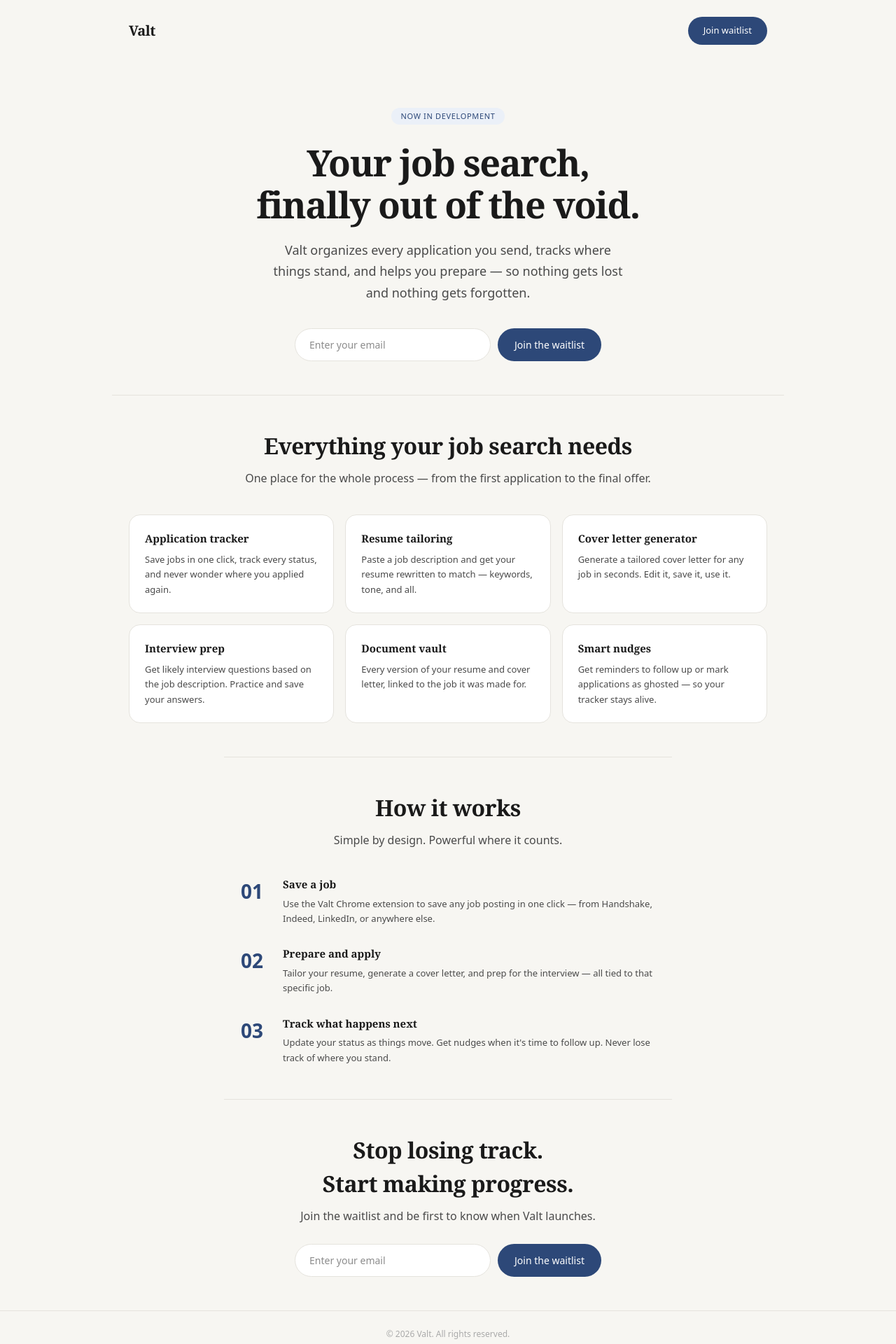
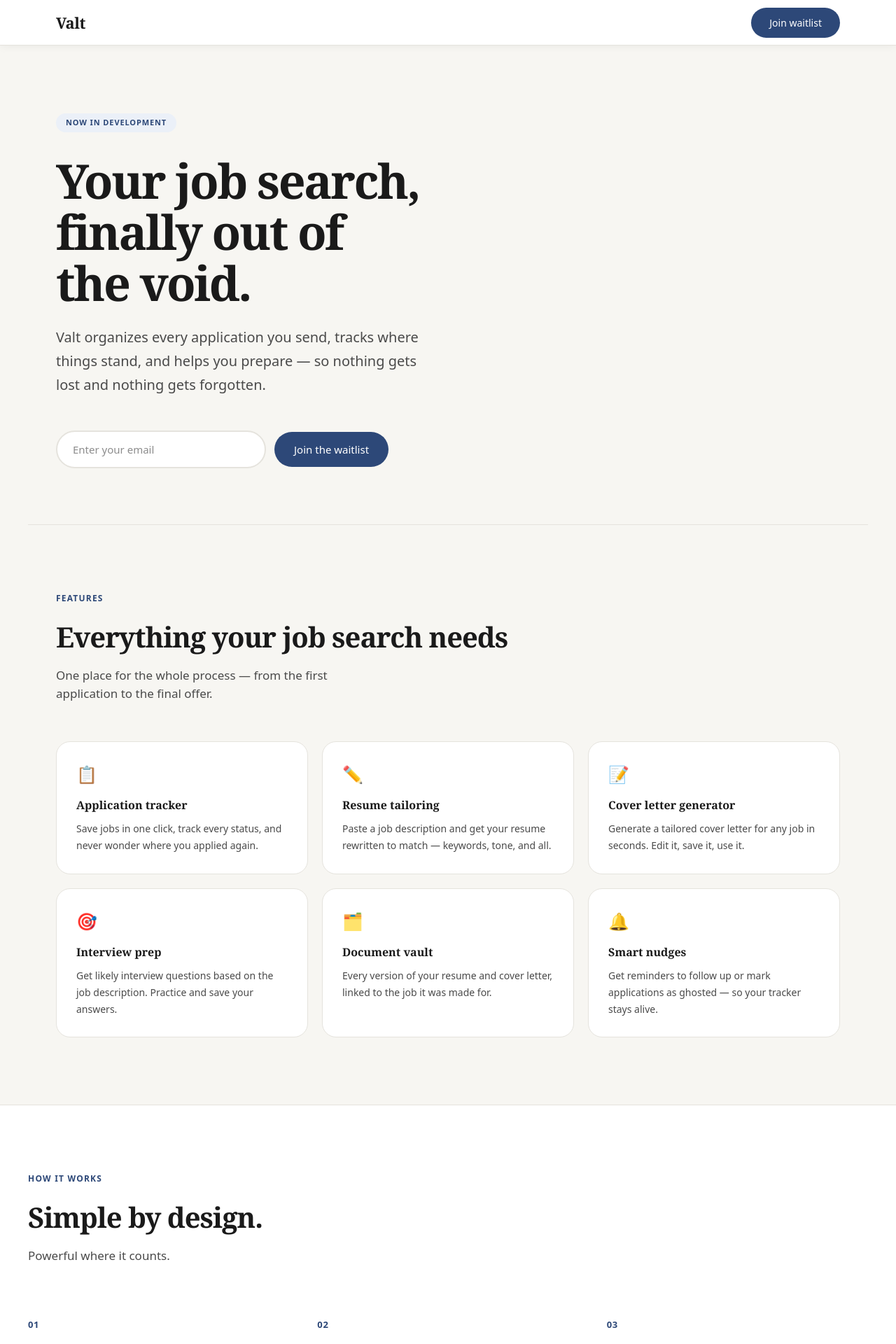
Before and after one commit to ashlynmcadams/job-tracker, a Next.js app: page / in a window 1280 px wide. Shown: the top 1920 px of the page at 70% size. Built offline with nearby package versions, Linux system fonts and the light colour scheme; no server answers.

Commit message:
update landing page design

```diff
--- a/app/page.tsx
+++ b/app/page.tsx
@@ -1,140 +1,175 @@
 "use client";
 import { useState } from "react";
+import { createClient } from "@supabase/supabase-js";
+
+const supabase = createClient(
+  process.env.NEXT_PUBLIC_SUPABASE_URL!,
+  process.env.NEXT_PUBLIC_SUPABASE_ANON_KEY!
+);
 
 export default function Home() {
   const [email, setEmail] = useState("");
   const [submitted, setSubmitted] = useState(false);
+  const [loading, setLoading] = useState(false);
+  const [error, setError] = useState("");
 
-  function handleSubmit(e: React.MouseEvent) {
+  async function handleSubmit(e: React.MouseEvent) {
     e.preventDefault();
-    if (email) setSubmitted(true);
+    if (!email) return;
+    setLoading(true);
+    setError("");
+    const { error } = await supabase.from("waitlist").insert([{ email }]);
+    if (error) {
+      setError("Something went wrong. Please try again.");
+    } else {
+      setSubmitted(true);
+    }
+    setLoading(false);
   }
 
   return (
     <main style={{ background: "#F7F6F2", color: "#1A1A1A", minHeight: "100vh", fontFamily: "'Georgia', serif" }}>
 
       {/* Nav */}
-      <nav style={{ maxWidth: 960, margin: "0 auto", padding: "24px 24px", display: "flex", alignItems: "center", justifyContent: "space-between" }}>
-        <span style={{ fontSize: 20, fontWeight: 600, letterSpacing: "-0.5px", color: "#1A1A1A", fontFamily: "'Georgia', serif" }}>Valt</span>
+      <nav style={{
+        background: "#fff",
+        borderBottom: "1px solid #E5E3DD",
+        position: "sticky",
+        top: 0,
+        zIndex: 100,
+        boxShadow: "0 1px 12px rgba(0,0,0,0.06)"
+      }}>
+        <div style={{ maxWidth: 1200, margin: "0 auto", padding: "0 40px", height: 64, display: "flex", alignItems: "center", justifyContent: "space-between" }}>
+          <span style={{ fontSize: 22, fontWeight: 700, letterSpacing: "-0.5px", color: "#1A1A1A", fontFamily: "'Georgia', serif" }}>Valt</span>
           <button
             onClick={() => document.getElementById("waitlist")?.scrollIntoView({ behavior: "smooth" })}
-          style={{ fontSize: 13, background: "#2D4878", color: "#fff", padding: "10px 22px", borderRadius: 999, border: "none", cursor: "pointer", fontFamily: "system-ui, sans-serif" }}
+            style={{ fontSize: 14, background: "#2D4878", color: "#fff", padding: "11px 26px", borderRadius: 999, border: "none", cursor: "pointer", fontFamily: "system-ui, sans-serif", fontWeight: 500 }}
           >
             Join waitlist
           </button>
+        </div>
       </nav>
 
       {/* Hero */}
-      <section style={{ maxWidth: 720, margin: "0 auto", padding: "64px 24px 48px", textAlign: "center" }}>
-        <div style={{ display: "inline-block", fontSize: 11, fontWeight: 500, background: "#EBF0F8", color: "#2D4878", padding: "4px 14px", borderRadius: 999, marginBottom: 24, letterSpacing: "0.06em", textTransform: "uppercase", fontFamily: "system-ui, sans-serif" }}>
+      <section style={{ maxWidth: 1200, margin: "0 auto", padding: "96px 40px 80px" }}>
+        <div style={{ maxWidth: 780 }}>
+          <div style={{ display: "inline-block", fontSize: 11, fontWeight: 600, background: "#EBF0F8", color: "#2D4878", padding: "5px 14px", borderRadius: 999, marginBottom: 32, letterSpacing: "0.08em", textTransform: "uppercase", fontFamily: "system-ui, sans-serif" }}>
             Now in development
           </div>
-        <h1 style={{ fontSize: 52, fontWeight: 600, lineHeight: 1.15, letterSpacing: "-1.5px", marginBottom: 20, color: "#1A1A1A" }}>
-          Your job search,<br />finally out of the void.
+          <h1 style={{ fontSize: 68, fontWeight: 700, lineHeight: 1.08, letterSpacing: "-2.5px", marginBottom: 24, color: "#1A1A1A" }}>
+            Your job search,<br />finally out of<br />the void.
           </h1>
-        <p style={{ fontSize: 18, color: "#4A4A4A", maxWidth: 520, margin: "0 auto 36px", lineHeight: 1.7, fontFamily: "system-ui, sans-serif" }}>
+          <p style={{ fontSize: 20, color: "#4A4A4A", maxWidth: 540, marginBottom: 48, lineHeight: 1.7, fontFamily: "system-ui, sans-serif" }}>
             Valt organizes every application you send, tracks where things stand, and helps you prepare — so nothing gets lost and nothing gets forgotten.
           </p>
-        <div id="waitlist" style={{ display: "flex", flexDirection: "column", alignItems: "center", gap: 12 }}>
-          <div style={{ display: "flex", gap: 10, flexWrap: "wrap", justifyContent: "center" }}>
+          <div id="waitlist" style={{ display: "flex", gap: 12, flexWrap: "wrap", alignItems: "center" }}>
             <input
               type="email"
               placeholder="Enter your email"
               value={email}
               onChange={(e) => setEmail(e.target.value)}
-              style={{ padding: "12px 20px", borderRadius: 999, border: "1px solid #E5E3DD", fontSize: 14, width: 280, outline: "none", background: "#fff", fontFamily: "system-ui, sans-serif", color: "#1A1A1A" }}
+              style={{ padding: "14px 22px", borderRadius: 999, border: "2px solid #E5E3DD", fontSize: 15, width: 300, outline: "none", background: "#fff", fontFamily: "system-ui, sans-serif", color: "#1A1A1A" }}
             />
             <button
               onClick={handleSubmit}
-              style={{ padding: "12px 24px", background: "#2D4878", color: "#fff", fontSize: 14, borderRadius: 999, border: "none", cursor: "pointer", fontFamily: "system-ui, sans-serif" }}
+              disabled={loading}
+              style={{ padding: "14px 28px", background: "#2D4878", color: "#fff", fontSize: 15, borderRadius: 999, border: "none", cursor: "pointer", fontFamily: "system-ui, sans-serif", fontWeight: 500 }}
             >
-              {submitted ? "You're on the list!" : "Join the waitlist"}
+              {loading ? "Saving..." : submitted ? "You're on the list!" : "Join the waitlist"}
             </button>
           </div>
-          {submitted && (
-            <p style={{ fontSize: 13, color: "#4A4A4A", fontFamily: "system-ui, sans-serif" }}>We'll be in touch soon.</p>
-          )}
+          {submitted && <p style={{ marginTop: 14, fontSize: 14, color: "#4A4A4A", fontFamily: "system-ui, sans-serif" }}>We'll be in touch soon.</p>}
+          {error && <p style={{ marginTop: 14, fontSize: 14, color: "red", fontFamily: "system-ui, sans-serif" }}>{error}</p>}
         </div>
       </section>
 
       {/* Features */}
-      <section style={{ maxWidth: 960, margin: "0 auto", padding: "48px 24px", borderTop: "1px solid #E5E3DD" }}>
-        <h2 style={{ fontSize: 32, fontWeight: 600, textAlign: "center", marginBottom: 10, letterSpacing: "-0.5px" }}>
+      <section style={{ maxWidth: 1200, margin: "0 auto", padding: "96px 40px", borderTop: "1px solid #E5E3DD" }}>
+        <p style={{ fontSize: 12, fontWeight: 600, letterSpacing: "0.1em", textTransform: "uppercase", color: "#2D4878", fontFamily: "system-ui, sans-serif", marginBottom: 16 }}>Features</p>
+        <h2 style={{ fontSize: 40, fontWeight: 700, letterSpacing: "-1px", marginBottom: 12 }}>
           Everything your job search needs
         </h2>
-        <p style={{ textAlign: "center", color: "#4A4A4A", marginBottom: 40, fontSize: 16, fontFamily: "system-ui, sans-serif" }}>
+        <p style={{ color: "#4A4A4A", marginBottom: 56, fontSize: 17, fontFamily: "system-ui, sans-serif", maxWidth: 480 }}>
           One place for the whole process — from the first application to the final offer.
         </p>
-        <div style={{ display: "grid", gridTemplateColumns: "repeat(auto-fit, minmax(260px, 1fr))", gap: 16 }}>
+        <div style={{ display: "grid", gridTemplateColumns: "repeat(auto-fit, minmax(300px, 1fr))", gap: 20 }}>
           {[
-            { title: "Application tracker", desc: "Save jobs in one click, track every status, and never wonder where you applied again." },
-            { title: "Resume tailoring", desc: "Paste a job description and get your resume rewritten to match — keywords, tone, and all." },
-            { title: "Cover letter generator", desc: "Generate a tailored cover letter for any job in seconds. Edit it, save it, use it." },
-            { title: "Interview prep", desc: "Get likely interview questions based on the job description. Practice and save your answers." },
-            { title: "Document vault", desc: "Every version of your resume and cover letter, linked to the job it was made for." },
-            { title: "Smart nudges", desc: "Get reminders to follow up or mark applications as ghosted — so your tracker stays alive." },
+            { title: "Application tracker", desc: "Save jobs in one click, track every status, and never wonder where you applied again.", icon: "📋" },
+            { title: "Resume tailoring", desc: "Paste a job description and get your resume rewritten to match — keywords, tone, and all.", icon: "✏️" },
+            { title: "Cover letter generator", desc: "Generate a tailored cover letter for any job in seconds. Edit it, save it, use it.", icon: "📝" },
+            { title: "Interview prep", desc: "Get likely interview questions based on the job description. Practice and save your answers.", icon: "🎯" },
+            { title: "Document vault", desc: "Every version of your resume and cover letter, linked to the job it was made for.", icon: "🗂️" },
+            { title: "Smart nudges", desc: "Get reminders to follow up or mark applications as ghosted — so your tracker stays alive.", icon: "🔔" },
           ].map((f) => (
-            <div key={f.title} style={{ background: "#fff", border: "1px solid #E5E3DD", borderRadius: 16, padding: "22px 22px" }}>
-              <h3 style={{ fontSize: 15, fontWeight: 600, marginBottom: 8, color: "#1A1A1A" }}>{f.title}</h3>
-              <p style={{ fontSize: 13, color: "#4A4A4A", lineHeight: 1.65, fontFamily: "system-ui, sans-serif" }}>{f.desc}</p>
+            <div key={f.title} style={{ background: "#fff", border: "1px solid #E5E3DD", borderRadius: 20, padding: "28px 28px" }}>
+              <div style={{ fontSize: 24, marginBottom: 14 }}>{f.icon}</div>
+              <h3 style={{ fontSize: 16, fontWeight: 700, marginBottom: 10, color: "#1A1A1A" }}>{f.title}</h3>
+              <p style={{ fontSize: 14, color: "#4A4A4A", lineHeight: 1.7, fontFamily: "system-ui, sans-serif" }}>{f.desc}</p>
             </div>
           ))}
         </div>
       </section>
 
       {/* How it works */}
-      <section style={{ maxWidth: 640, margin: "0 auto", padding: "48px 24px", borderTop: "1px solid #E5E3DD" }}>
-        <h2 style={{ fontSize: 32, fontWeight: 600, textAlign: "center", marginBottom: 10, letterSpacing: "-0.5px" }}>
-          How it works
+      <section style={{ background: "#fff", borderTop: "1px solid #E5E3DD", borderBottom: "1px solid #E5E3DD", padding: "96px 40px" }}>
+        <div style={{ maxWidth: 1200, margin: "0 auto" }}>
+          <p style={{ fontSize: 12, fontWeight: 600, letterSpacing: "0.1em", textTransform: "uppercase", color: "#2D4878", fontFamily: "system-ui, sans-serif", marginBottom: 16 }}>How it works</p>
+          <h2 style={{ fontSize: 40, fontWeight: 700, letterSpacing: "-1px", marginBottom: 12 }}>
+            Simple by design.
           </h2>
-        <p style={{ textAlign: "center", color: "#4A4A4A", marginBottom: 40, fontSize: 16, fontFamily: "system-ui, sans-serif" }}>
-          Simple by design. Powerful where it counts.
+          <p style={{ color: "#4A4A4A", marginBottom: 72, fontSize: 17, fontFamily: "system-ui, sans-serif" }}>
+            Powerful where it counts.
           </p>
-        <div style={{ display: "flex", flexDirection: "column", gap: 28 }}>
+          <div style={{ display: "grid", gridTemplateColumns: "repeat(auto-fit, minmax(280px, 1fr))", gap: 40 }}>
             {[
               { step: "01", title: "Save a job", desc: "Use the Valt Chrome extension to save any job posting in one click — from Handshake, Indeed, LinkedIn, or anywhere else." },
               { step: "02", title: "Prepare and apply", desc: "Tailor your resume, generate a cover letter, and prep for the interview — all tied to that specific job." },
               { step: "03", title: "Track what happens next", desc: "Update your status as things move. Get nudges when it's time to follow up. Never lose track of where you stand." },
             ].map((s) => (
-            <div key={s.step} style={{ display: "flex", gap: 20, alignItems: "flex-start" }}>
-              <span style={{ fontSize: 28, fontWeight: 700, color: "#2D4878", width: 40, flexShrink: 0, fontFamily: "system-ui, sans-serif" }}>{s.step}</span>
-              <div>
-                <h3 style={{ fontSize: 15, fontWeight: 600, marginBottom: 6, color: "#1A1A1A" }}>{s.title}</h3>
-                <p style={{ fontSize: 13, color: "#4A4A4A", lineHeight: 1.65, fontFamily: "system-ui, sans-serif" }}>{s.desc}</p>
-              </div>
+              <div key={s.step}>
+                <span style={{ fontSize: 13, fontWeight: 700, color: "#2D4878", fontFamily: "system-ui, sans-serif", letterSpacing: "0.05em" }}>{s.step}</span>
+                <h3 style={{ fontSize: 24, fontWeight: 700, letterSpacing: "-0.5px", margin: "12px 0 14px" }}>{s.title}</h3>
+                <p style={{ fontSize: 15, color: "#4A4A4A", lineHeight: 1.75, fontFamily: "system-ui, sans-serif" }}>{s.desc}</p>
               </div>
             ))}
+          </div>
         </div>
       </section>
 
       {/* Bottom CTA */}
-      <section style={{ maxWidth: 640, margin: "0 auto", padding: "48px 24px", borderTop: "1px solid #E5E3DD", textAlign: "center" }}>
-        <h2 style={{ fontSize: 32, fontWeight: 600, marginBottom: 10, letterSpacing: "-0.5px" }}>
+      <section style={{ maxWidth: 1200, margin: "0 auto", padding: "96px 40px", textAlign: "center" }}>
+        <h2 style={{ fontSize: 52, fontWeight: 700, marginBottom: 16, letterSpacing: "-1.5px" }}>
           Stop losing track.<br />Start making progress.
         </h2>
-        <p style={{ color: "#4A4A4A", marginBottom: 28, fontSize: 16, fontFamily: "system-ui, sans-serif" }}>
+        <p style={{ color: "#4A4A4A", marginBottom: 40, fontSize: 18, fontFamily: "system-ui, sans-serif" }}>
           Join the waitlist and be first to know when Valt launches.
         </p>
-        <div style={{ display: "flex", gap: 10, flexWrap: "wrap", justifyContent: "center" }}>
+        <div style={{ display: "flex", gap: 12, flexWrap: "wrap", justifyContent: "center" }}>
           <input
             type="email"
             placeholder="Enter your email"
             value={email}
             onChange={(e) => setEmail(e.target.value)}
-            style={{ padding: "12px 20px", borderRadius: 999, border: "1px solid #E5E3DD", fontSize: 14, width: 280, outline: "none", background: "#fff", fontFamily: "system-ui, sans-serif", color: "#1A1A1A" }}
+            style={{ padding: "14px 22px", borderRadius: 999, border: "2px solid #E5E3DD", fontSize: 15, width: 300, outline: "none", background: "#fff", fontFamily: "system-ui, sans-serif", color: "#1A1A1A" }}
           />
           <button
             onClick={handleSubmit}
-            style={{ padding: "12px 24px", background: "#2D4878", color: "#fff", fontSize: 14, borderRadius: 999, border: "none", cursor: "pointer", fontFamily: "system-ui, sans-serif" }}
+            disabled={loading}
+            style={{ padding: "14px 28px", background: "#2D4878", color: "#fff", fontSize: 15, borderRadius: 999, border: "none", cursor: "pointer", fontFamily: "system-ui, sans-serif", fontWeight: 500 }}
           >
-            {submitted ? "You're on the list!" : "Join the waitlist"}
+            {loading ? "Saving..." : submitted ? "You're on the list!" : "Join the waitlist"}
           </button>
         </div>
+        {submitted && <p style={{ marginTop: 14, fontSize: 14, color: "#4A4A4A", fontFamily: "system-ui, sans-serif" }}>We'll be in touch soon.</p>}
+        {error && <p style={{ marginTop: 14, fontSize: 14, color: "red", fontFamily: "system-ui, sans-serif" }}>{error}</p>}
       </section>
 
       {/* Footer */}
-      <footer style={{ borderTop: "1px solid #E5E3DD", padding: "24px", textAlign: "center", fontSize: 12, color: "#AAAAAA", fontFamily: "system-ui, sans-serif" }}>
-        © 2026 Valt. All rights reserved.
+      <footer style={{ borderTop: "1px solid #E5E3DD", padding: "32px 40px" }}>
+        <div style={{ maxWidth: 1200, margin: "0 auto", display: "flex", justifyContent: "space-between", alignItems: "center" }}>
+          <span style={{ fontSize: 16, fontWeight: 700, fontFamily: "'Georgia', serif" }}>Valt</span>
+          <span style={{ fontSize: 12, color: "#AAAAAA", fontFamily: "system-ui, sans-serif" }}>© 2026 Valt. All rights reserved.</span>
+        </div>
       </footer>
 
     </main>
--- a/package.json
+++ b/package.json
@@ -9,6 +9,7 @@
     "lint": "eslint"
   },
   "dependencies": {
+    "@supabase/supabase-js": "^2.100.1",
     "next": "16.2.1",
     "react": "19.2.4",
     "react-dom": "19.2.4"
```
Also changed, not shown: 1 other file (tests, documents, lock files or other folders). Lines whose indentation alone changed are shown as unchanged.
